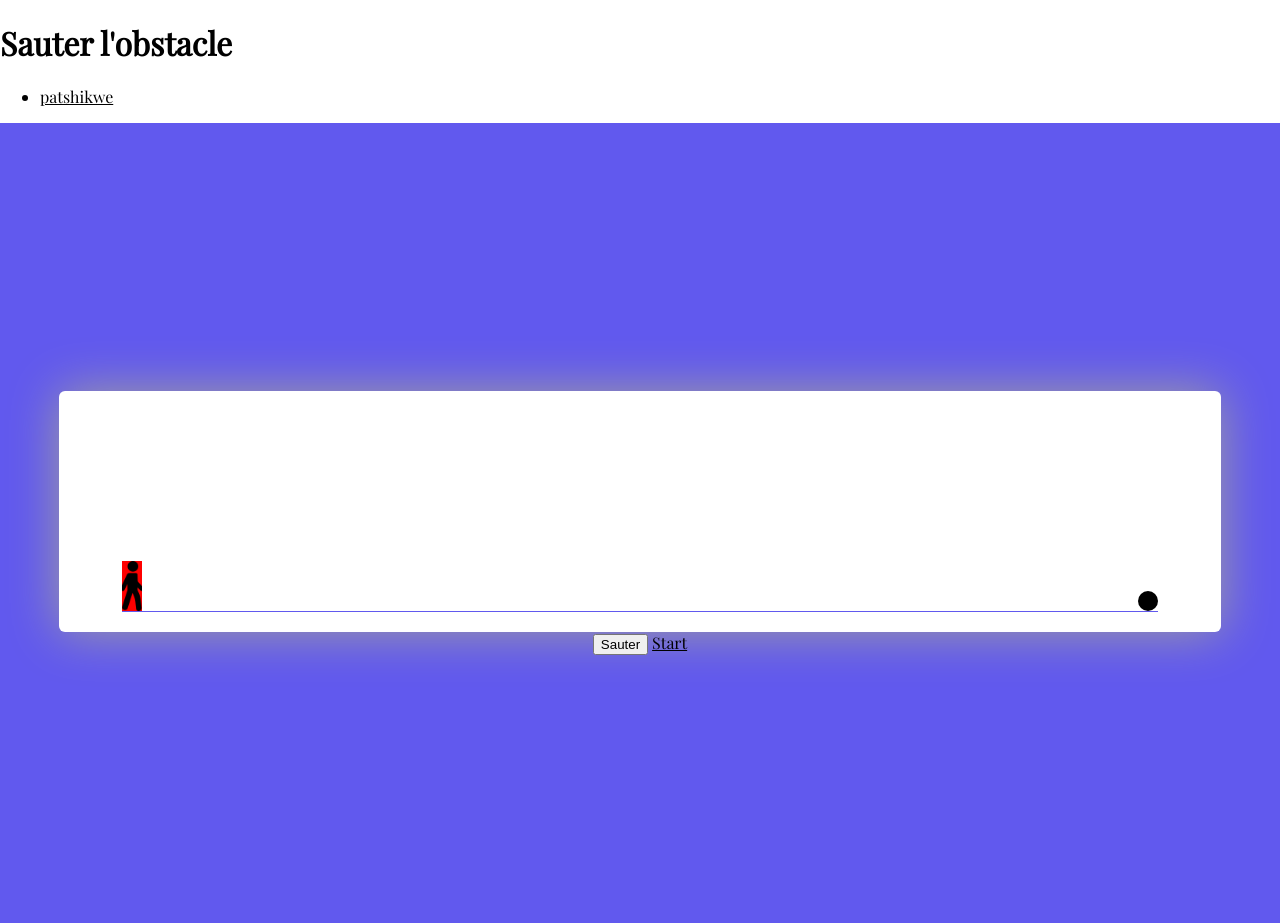
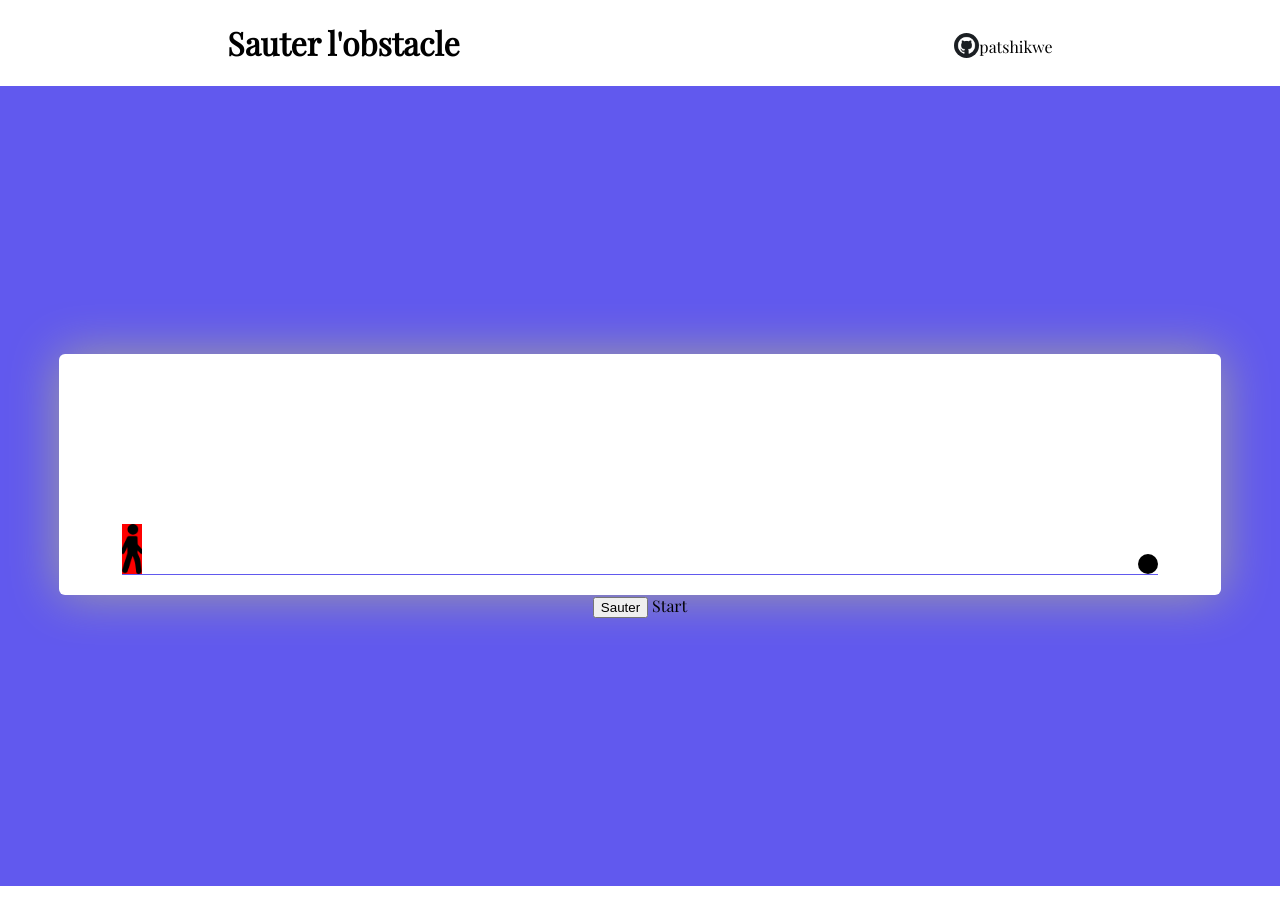
Before and after one commit to patshikwe/dev, a plain HTML site: page index.html in a window 1280 px wide. After the commit the page ends 886 px from the top, so only its background shows below. Drawn offline with nearby package versions, Linux system fonts and the light colour scheme.

Commit message:
Ajout icon Github lien vers profil patshikwe

```diff
--- a/index.html
+++ b/index.html
@@ -10,14 +10,21 @@
 </head>
 
 <body>
+    <div class="dspl-flx-arr">
         <header>
             <h1>Sauter l'obstacle</h1>
         </header>
         <nav>
             <ul>
-            <li><a href="https://github.com/patshikwe">patshikwe</a></li>
+                <li>
+                    <a href="https://github.com/patshikwe">
+                        <img class="size-icon bord-posit" src="img/github-noir.png" alt="github de patshikwe"
+                            title="Portfolio patshikwe">patshikwe
+                    </a>
+                </li>
             </ul>
         </nav>
+    </div>
     <div class="global">
         <section>
             <div class="jeu">
--- a/style.css
+++ b/style.css
@@ -13,6 +13,28 @@ img {
 
 a {
     color: black;
+    text-decoration: none;
+}
+
+li {
+    list-style: none;
+}
+
+.dspl-flx-arr {
+    display: flex;
+    justify-content: space-around;
+    align-items: center;
+}
+
+.size-icon {
+    width: 25px;
+    height: 25px;
+}
+
+.bord-posit {
+    position: relative;
+    top: 5px;
+    border-radius: 20px;
 }
 
 .global {
@@ -89,6 +111,10 @@ section {
     .obstacles {
         left: 94%;
     }
+
+    .dspl-flx-arr {
+        display: grid;
+    }
 }
 
 @media (max-width: 405px) {
```
Also changed, not shown: img/github-gris.png (added), img/github-noir.png (added). Lines whose indentation alone changed are shown as unchanged.
